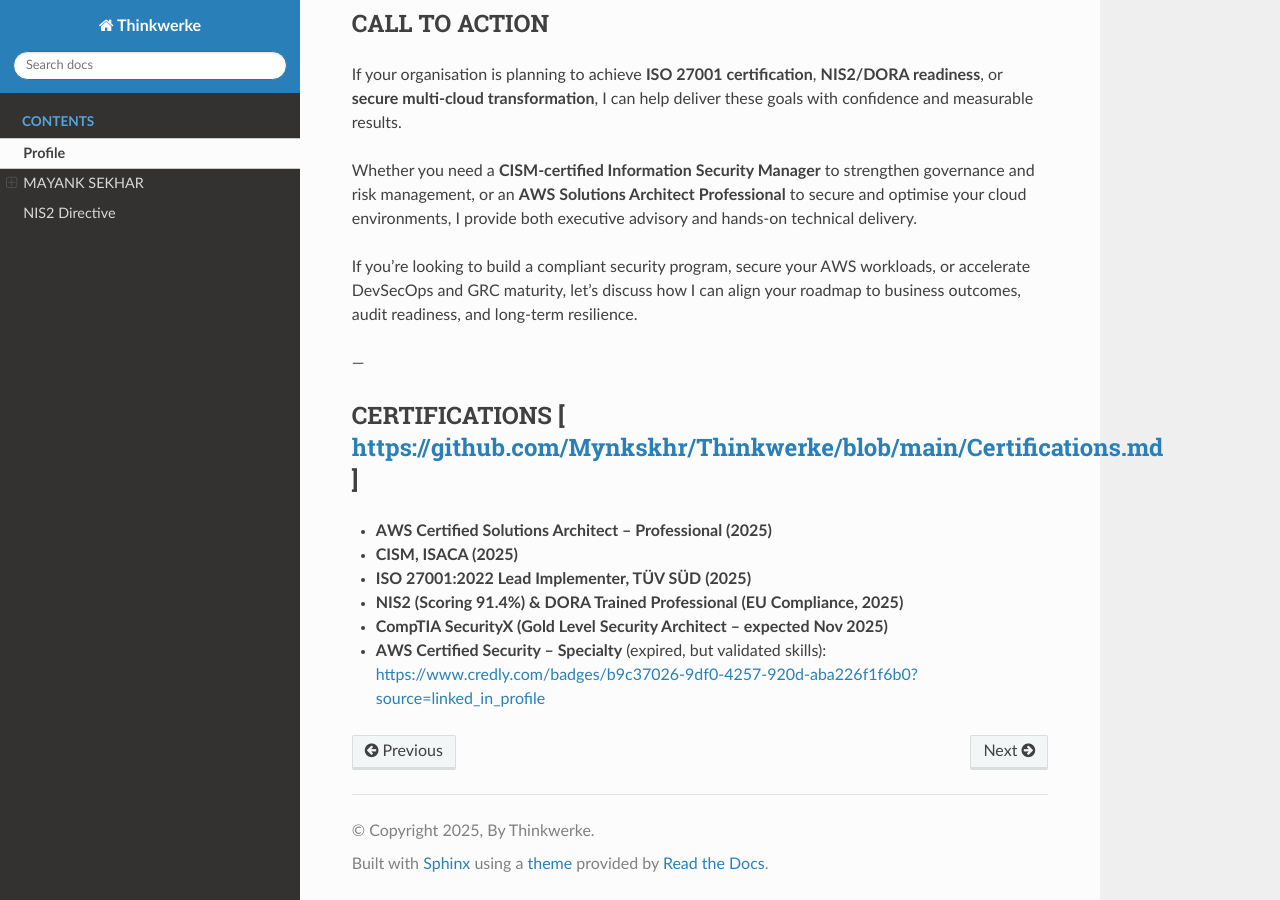
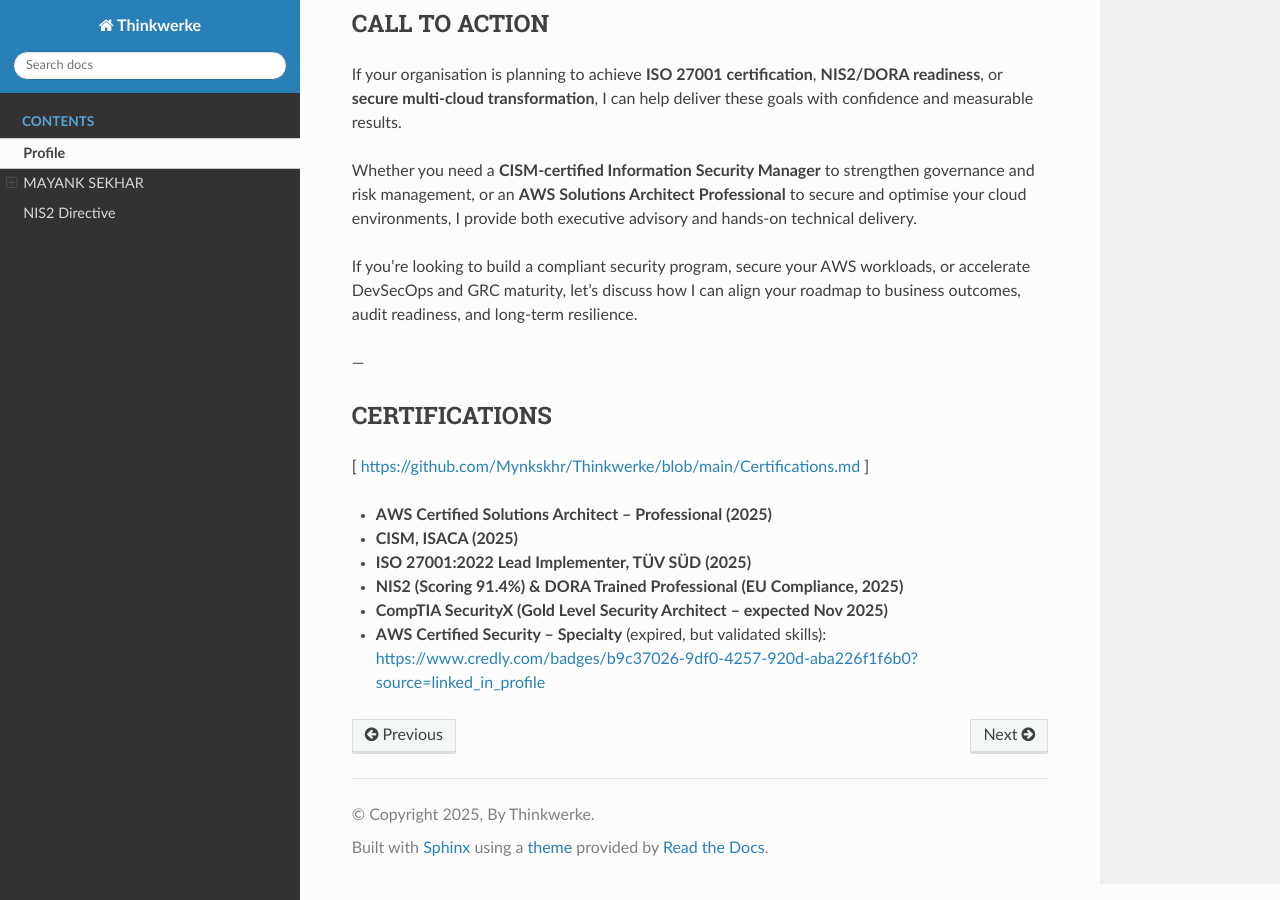
Before and after one commit to Mynkskhr/docs.thinkwerke, a Sphinx documentation site: the page built from docs/source/profile.rst, in a window 1280 px wide and 900 px high, scrolled down 3766 px. Built offline with Sphinx 7.4.7 and the Read the Docs theme 3.1.0, drawn with Linux system fonts in a browser that asks for light colours.

```diff
--- a/docs/source/profile.rst
+++ b/docs/source/profile.rst
@@ -149,8 +149,9 @@ If you're looking to build a compliant security program, secure your AWS workloa
 
 ---
 
-CERTIFICATIONS [ https://github.com/Mynkskhr/Thinkwerke/blob/main/Certifications.md ]
+CERTIFICATIONS
 --------------
+[ https://github.com/Mynkskhr/Thinkwerke/blob/main/Certifications.md ]
 
 - **AWS Certified Solutions Architect – Professional (2025)**
 - **CISM, ISACA (2025)**
```
